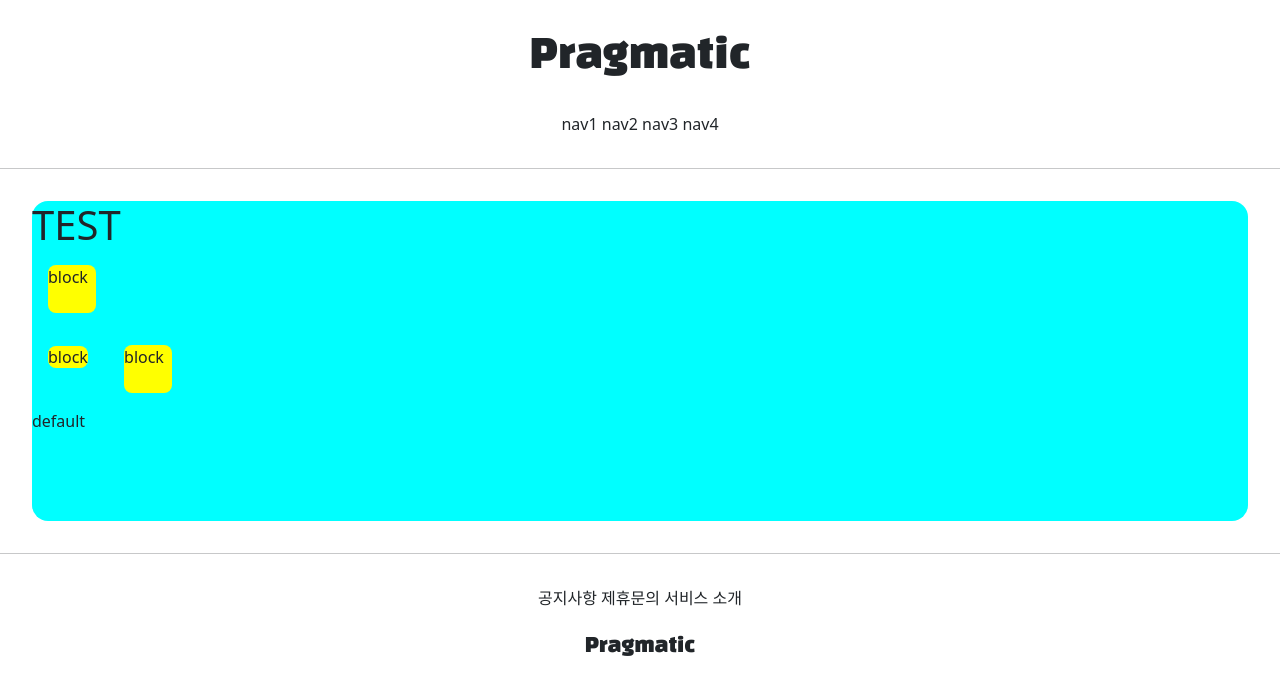
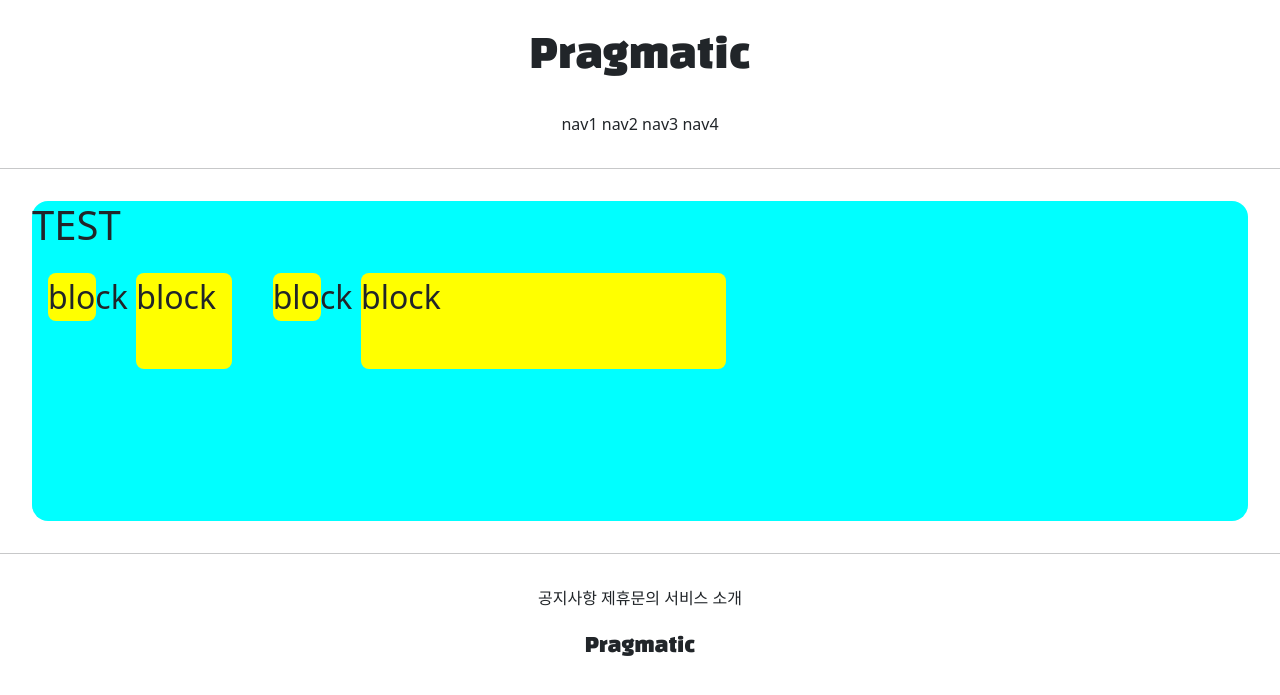
Before and after one commit to 21nkyu/gis_1ban_111, a Django app: page /account/hello_world in a window 1280 px wide. Shown: the top 695 px of the page. Run offline with Django 3.2, Linux system fonts and the light colour scheme; parts of the project's set-up code (start-up, migrations or seed data) failed here and were passed over.

Commit message:
2021 07 07 1ban class commit 008

```diff
--- a/accountapp/templates/accountapp/hello_world.html
+++ b/accountapp/templates/accountapp/hello_world.html
@@ -6,6 +6,7 @@
 
         .testing {
             background-color: yellow;
+            display: inline-block;
             margin: 1rem;
             height: 48px;
             width: 48px;
@@ -15,14 +16,13 @@
 
     </style>
 
-    <div style="height: 20rem; background-color :aqua; margin: 2rem; border-radius: 1rem;">
+    <div style="height: 20rem; background-color :aqua; margin: 2rem; border-radius: 1rem;
+    font-size: 2rem">
         <h1>TEST</h1>
-        <div class="testing" style="display: block">block</div>
-        <div class="testing" style="display: inline">block</div>
-        <div class="testing" style="display: inline-block">block</div>
-        <div class="testing" style="display: none">block</div>
-        <div class=""testing" >default</div>
-
+        <div class="testing" style="height: 48px; width: 48px">block</div>
+        <div class="testing" style="height: 3em; width: 3em">block</div>
+        <div class="testing" style="height: 3rem; width: 3rem">block</div>
+        <div class="testing" style="height: 30%; width: 30%">block</div>
 
 
 
```
